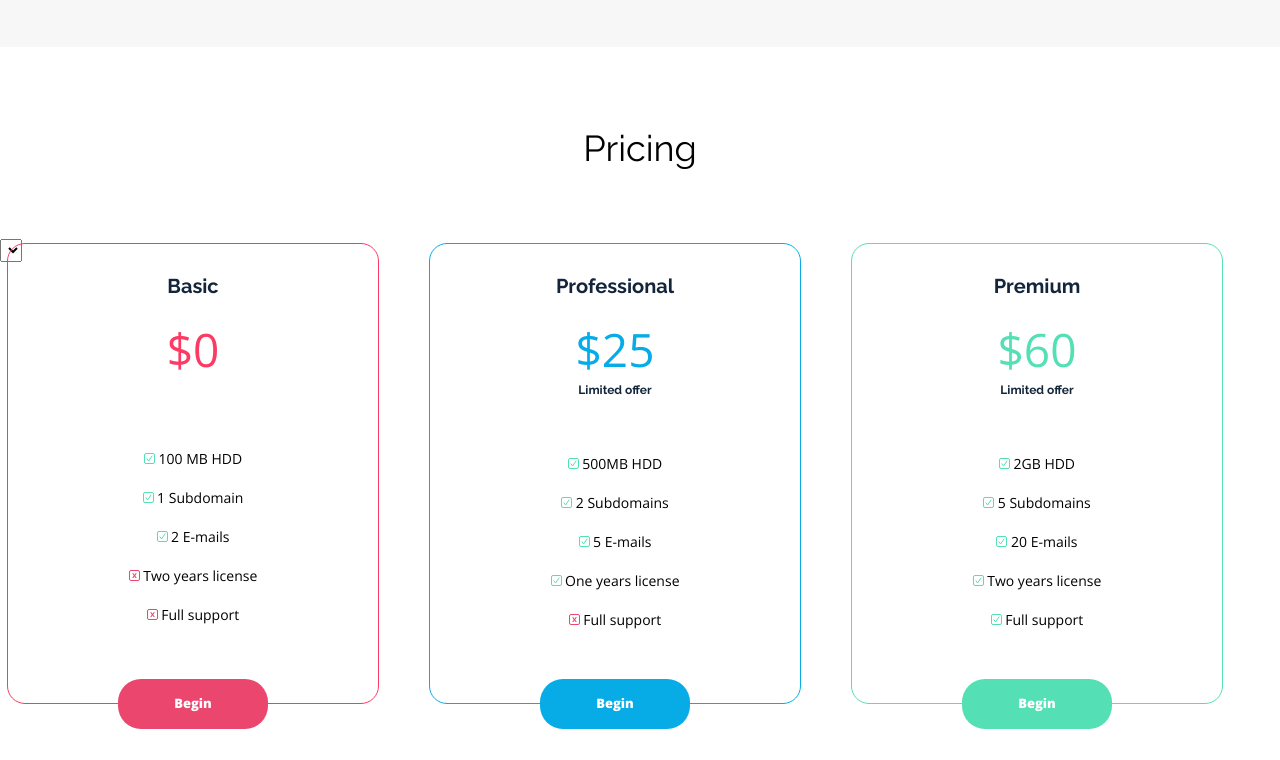
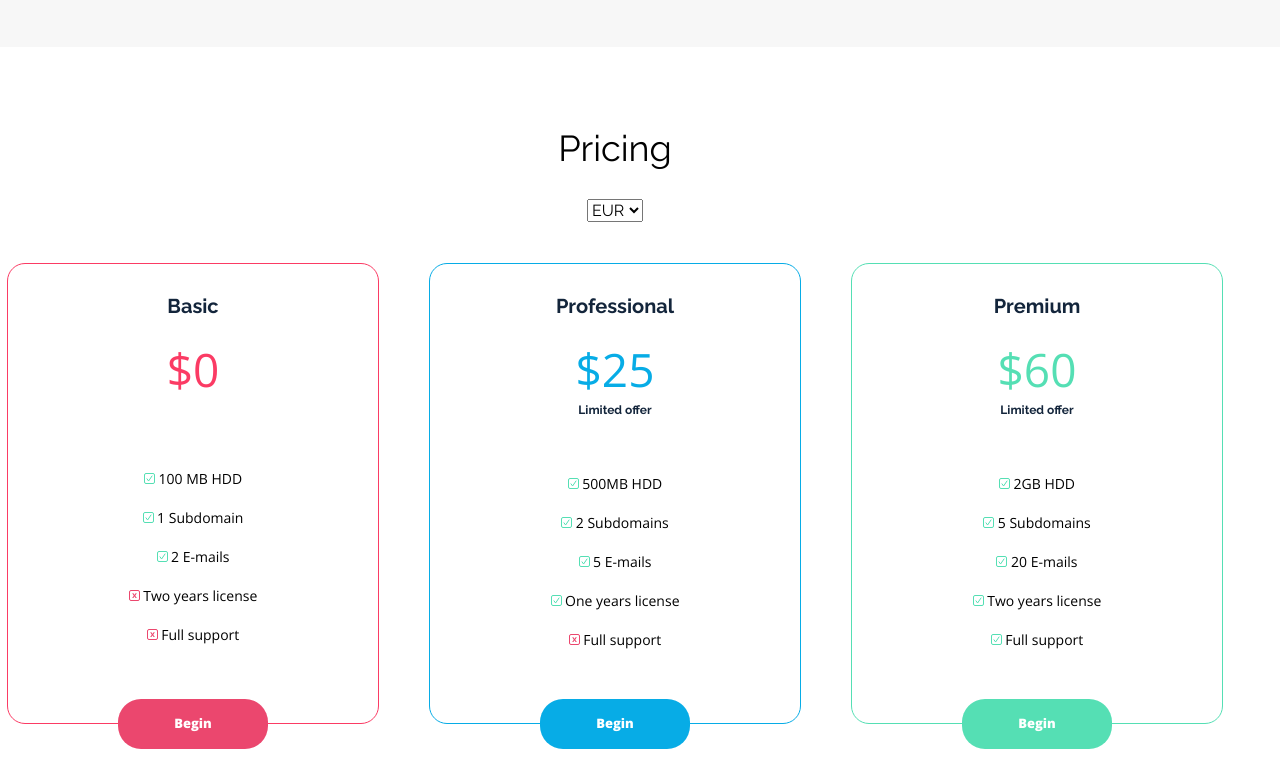
Before and after one commit to roberromero/proyectoOxygen, a plain HTML site: page index.html in a window 1280 px wide. Shown: the part 2600-3360 px from the top of the page. Drawn offline with nearby package versions, Linux system fonts and the light colour scheme.

Commit message:
form select added

```diff
--- a/index.html
+++ b/index.html
@@ -208,16 +208,19 @@
 <!--TERCERA SECCIÓN "PRECIO Y PREGUNTAS"-->
     <section class="last">
 
-        <h2 class="last__pricing" id="price">Pricing</h2>
-        <form action="">
-            <select name="Choose currency: " id="">
-                <option value="EUR"></option>
-                <option value="USD"></option>
-                <option value="GBP"></option>
 
-            </select>
 
-        </form>
+        <div class="last__pricing">
+            <h2 class="" id="price">Pricing</h2>
+            <form action="">
+                <select name="Choose currency: " id="">
+                    <option value="EUR">EUR</option>
+                    <option value="USD">USD</option>
+                    <option value="GBP">GBP</option>
+                </select>
+            </form>
+        </div>
+
 
         <div class="last__prices">
 
--- a/style.css
+++ b/style.css
@@ -538,14 +538,20 @@ hr{
 
 /*PALABRA "PRICING"*/
 
-.last__pricing{
+.last__pricing >h2{
     font-size: 36px;
     line-height: 42.26px;
     text-align: center;
     position: relative;
     padding-top: 43px;
 }
-
+.last__pricing > form{
+    margin-bottom: 35px;
+    text-align: center;
+}
+.last{
+    margin-right:50px
+}
 
 
 /*PRECIO dentro de la clase "last"*/
@@ -1115,6 +1121,13 @@ header{
      width: 50%;
  }
 
+ /*--PRICING--*/
+ .last__pricing{
+    margin-right:50px
+}
+.last__pricing > form{
+    margin-bottom: 20px;
+}
     /*---Ajustar imagen--*/
 .main__text h2{
     font-size: 49px;
```
